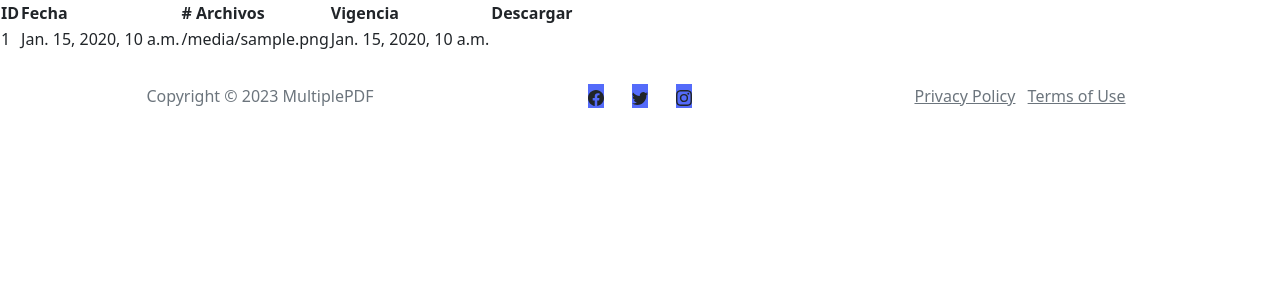
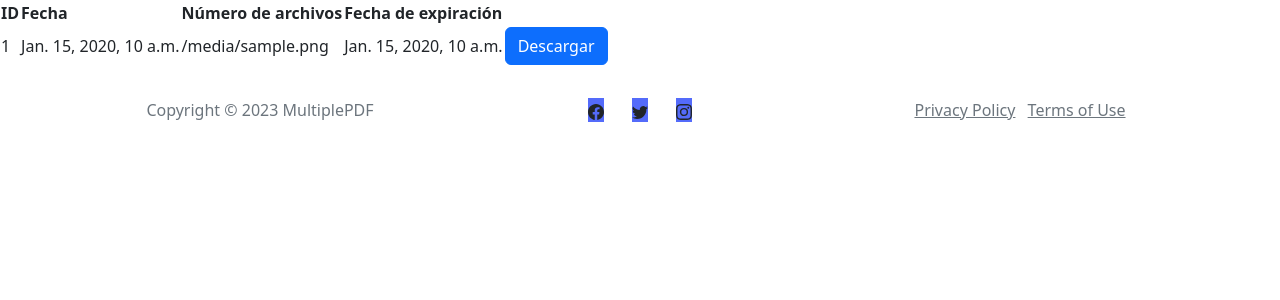
Before and after one commit to MultiplePDF/Cliente-Python, a Django app: template MultiplePDF/fileModule/templates/myFiles.html in a window 1280 px wide. Shown: the part 78-378 px from the top of the page. Run offline with Django 4.2, Linux system fonts and the light colour scheme; the template is opened without the code that fills it: most values are stand-ins (such as "Sample title", 1, 10 or a date in 2020); parts of the project's set-up code (start-up, migrations or seed data) failed here and were passed over; some libraries are stand-ins or nearby versions.

Commit message:
Tablas Urls
add tables

```diff
--- a/MultiplePDF/fileModule/templates/myFiles.html
+++ b/MultiplePDF/fileModule/templates/myFiles.html
@@ -11,18 +11,18 @@ Mis Archivos
 			<tr>
 				<th>ID</th>
 				<th>Fecha</th>
-      <th># Archivos</th>
-      <th>Vigencia</th>
-      <th>Descargar</th>
+				<th>Número de archivos</th>
+				<th>Fecha de expiración</th>
 			</tr>
 		</thead>
 		<tbody>
-    {% for item in lista_de_diccionarios %}
+			{% for item in data %}
 				<tr>
 					<td>{{ item.id }}</td>
 					<td>{{ item.date }}</td>
-        <td>{{ item.numberFiles}}</td>
+					<td>{{ item.numberFiles }}</td>
 					<td>{{ item.expirationDate }}</td>
+                    <td><a href="#" class="btn btn-primary">Descargar</a></td>
 				</tr>
 			{% endfor %}
 		</tbody>
--- a/MultiplePDF/fileModule/views.py
+++ b/MultiplePDF/fileModule/views.py
@@ -68,7 +68,7 @@ def upload_view(request):
                 'base64': base64.b64encode(archivo).decode(),
                 'fileName': file.name,
                 'fileExtension': file_extension,
-                'Size': round(file.size / 1024, 2),  # convertir a KB y redondear a 2 decimales
+                'size': round(file.size / 1024, 2),  # convertir a KB y redondear a 2 decimales
                 'checksum' : sha256
             })
         request.session['file_data'] = file_data
@@ -126,7 +126,7 @@ def myfiles(request):
     print(data_lotes)
 
     # Renderizar la plantilla myfiles.html y pasar los detalles del lote de archivos PDF como contexto
-    return render(request, 'myfiles.html',{'lotes': data_lotes})
+    return render(request, 'myfiles.html',{'data': json.loads(json.dumps(data_lotes)),'batches': batches})
 
 def upload_view_urls(request):
     client = Client('http://java.bucaramanga.upb.edu.co/ws/multiplepdf.wsdl')
@@ -147,7 +147,7 @@ def upload_view_urls(request):
                 'base64': url.strip(),
                 'fileName': "",
                 'fileExtension': "URL",
-                'Size': 1,
+                'size': 1,
                 'checksum': ""
             })
 
```
Lines whose indentation alone changed are shown as unchanged.
